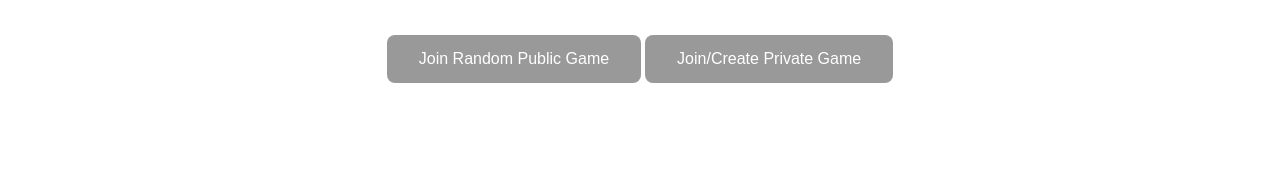
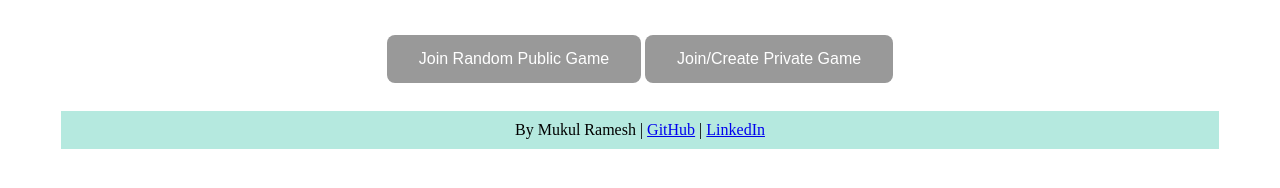
Before and after one commit to DiskMonkey/gameSite, a website: page frontpage/frontpage.html in a window 1280 px wide. Shown: the part 484-672 px from the top of the page. Drawn offline with Linux system fonts and the light colour scheme; files whose address does not match are found by name.

Commit message:
Added footer

```diff
--- a/frontpage/frontpage.html
+++ b/frontpage/frontpage.html
@@ -127,6 +127,14 @@
 		display: block;
 		transition-duration: 0.4s;
 	}
+
+	.footer{
+		padding: 10px;
+		text-align: center;
+		background: #1abc9c52;
+		color: rgb(0, 0, 0);
+		margin-bottom: -50px;
+	}
 </style>
 
 <body>
@@ -177,4 +185,11 @@
 
 </body>
 
+<footer class="centerDiv footer">
+	<p1>
+		By Mukul Ramesh |  <a href="https://github.com/DiskMonkey" title="GitHub">GitHub</a> |  <a href="https://www.linkedin.com/in/mukul-ramesh/" title="LinkedIn">LinkedIn</a>
+	</p1>
+</footer>
+
+
 </html>
```
